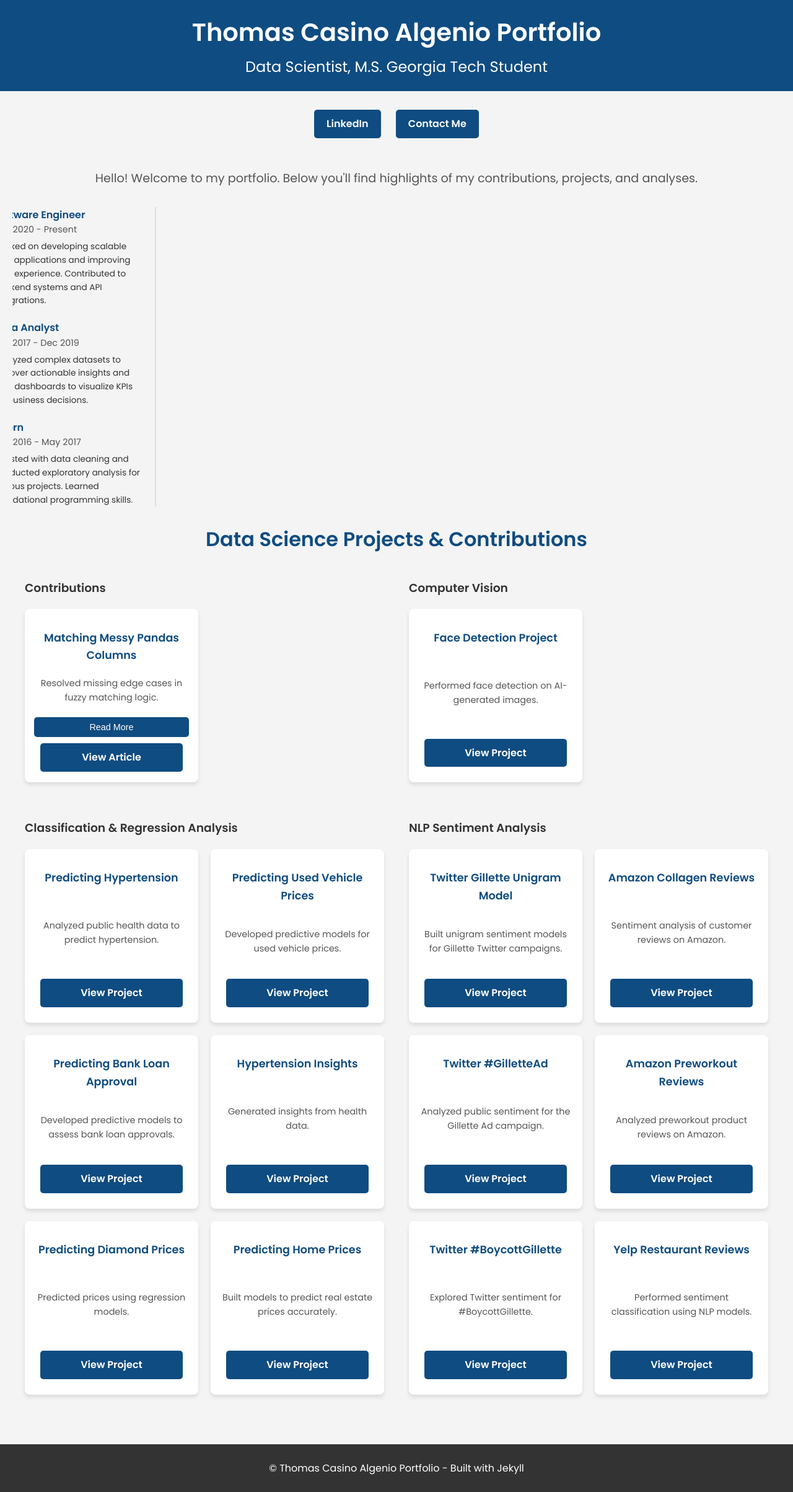
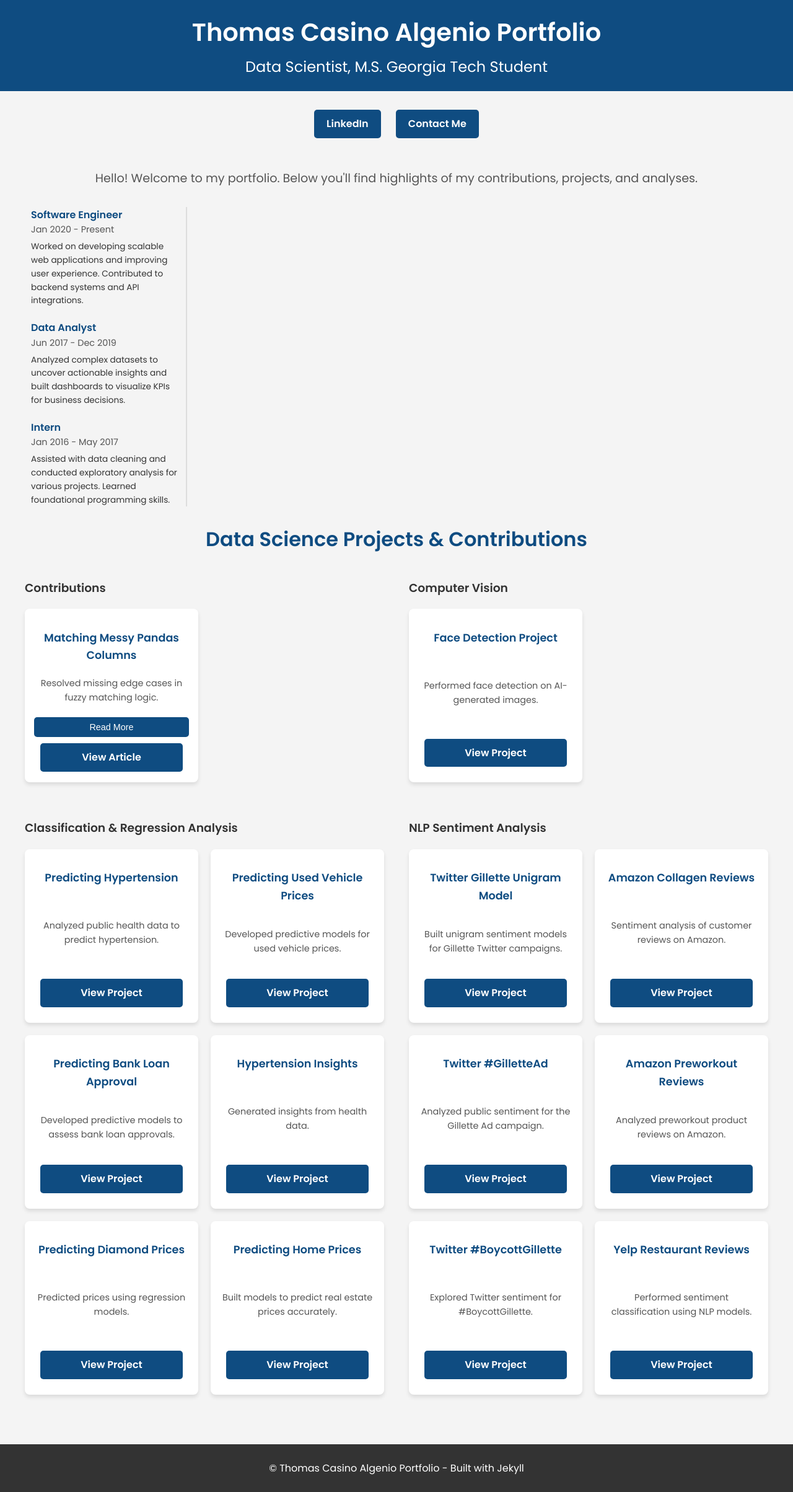
Before and after one commit to thomasalgenio/Thomas_Portfolio, a Jekyll site: the page built from README.md, in a window 1280 px wide. Shown: the whole page at 62% size. Built offline with Jekyll 4.4.1, drawn with Linux system fonts in a browser that asks for light colours; our own code applies the rules of GitHub Pages for plain Markdown files.

Commit message:
Update default.html

```diff
--- a/_layouts/default.html
+++ b/_layouts/default.html
@@ -9,10 +9,11 @@
       /* Timeline Styles */
       .timeline {
         width: 20%; /* Keeps the timeline narrow */
-        margin-left: -50px; /* Move the timeline further to the left */
-        padding-right: 20px;
+        margin-left: 0; /* Align with the very left of the container */
+        padding: 0 10px; /* Minimal padding */
         border-right: 2px solid #ddd;
-        margin-right: 20px;
+        overflow: visible; /* Ensures visibility */
+        position: relative; /* Keeps the timeline positioned correctly */
       }
 
       .timeline-item {
```
